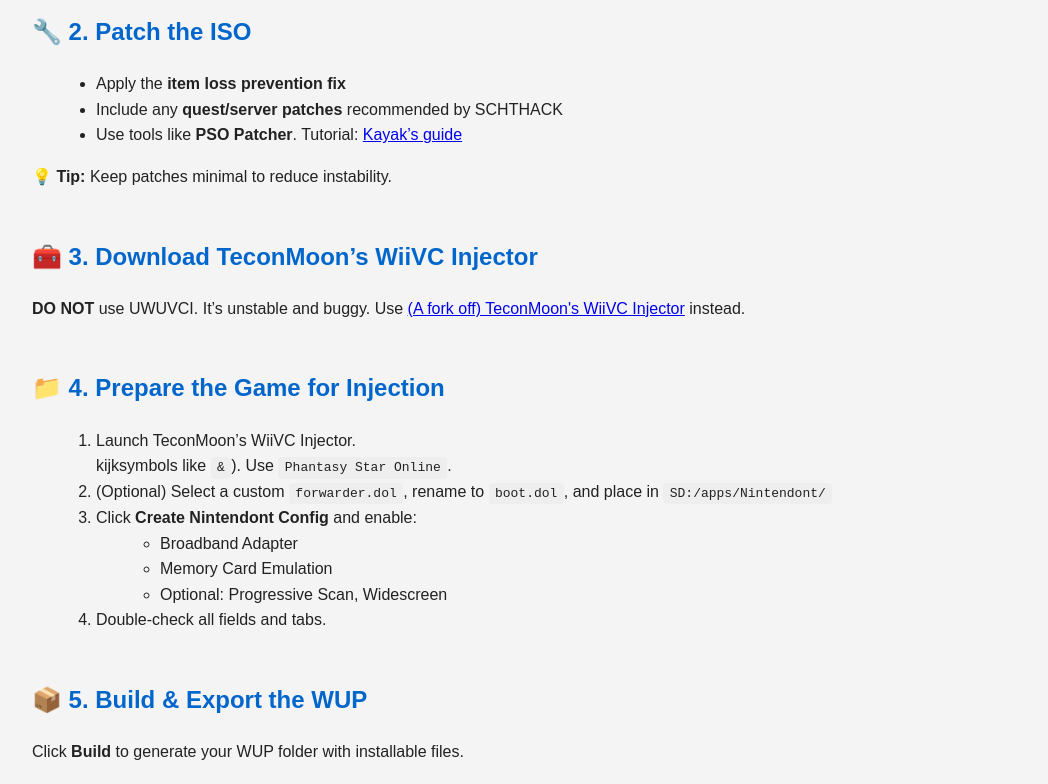
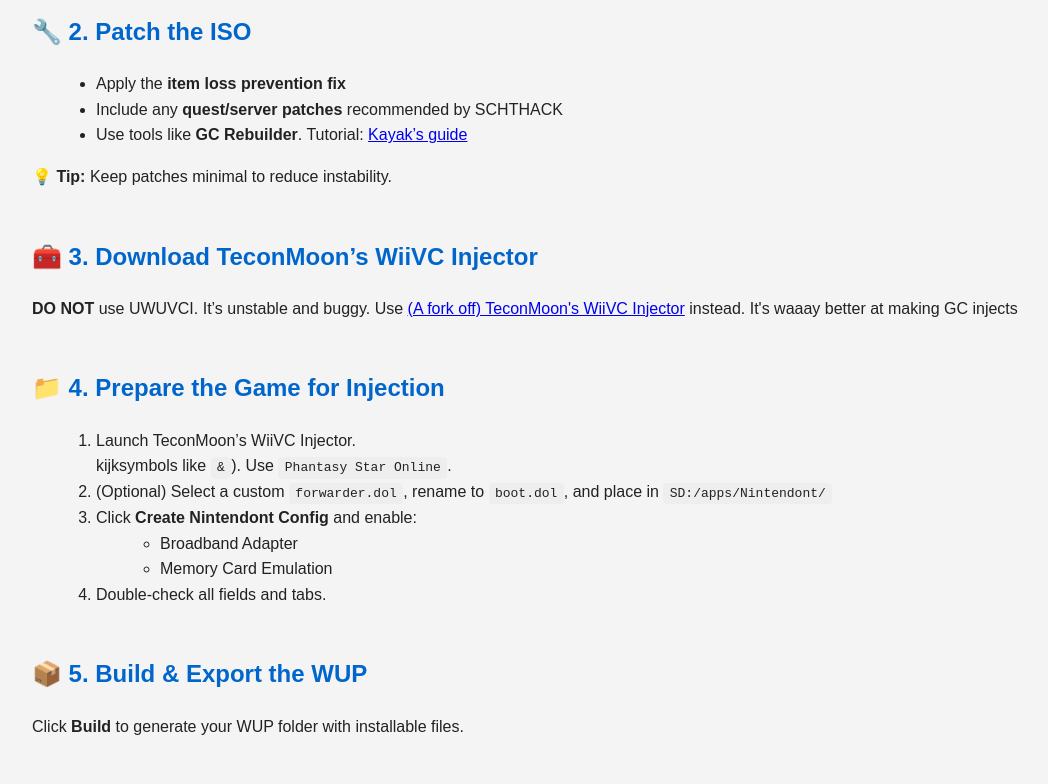
Before and after one commit to ferrannl/pso-wiiu-guide, a plain HTML site: page index.html in a window 1280 px wide. Shown: the part 720-1504 px from the top of the page, without its empty margins (0-1048 px from the left). Drawn offline with Linux system fonts and the light colour scheme.

Commit message:
Update index.html

```diff
--- a/index.html
+++ b/index.html
@@ -64,14 +64,14 @@
     <ul>
       <li>Apply the <strong>item loss prevention fix</strong></li>
       <li>Include any <strong>quest/server patches</strong> recommended by SCHTHACK</li>
-      <li>Use tools like <strong>PSO Patcher</strong>. Tutorial: <a href="https://youtu.be/mxBKLNnb3-c" target="_blank">Kayak’s guide</a></li>
+      <li>Use tools like <strong>GC Rebuilder</strong>. Tutorial: <a href="https://youtu.be/mxBKLNnb3-c" target="_blank">Kayak’s guide</a></li>
     </ul>
     <p><strong>💡 Tip:</strong> Keep patches minimal to reduce instability.</p>
   </div>
 
   <div class="section">
     <h2>🧰 3. Download TeconMoon’s WiiVC Injector</h2>
-    <p><strong>DO NOT</strong> use UWUVCI. It’s unstable and buggy. Use <a href="https://github.com/piratesephiroth/TeconmoonWiiVCInjector" target="_blank">(A fork off) TeconMoon's WiiVC Injector</a> instead.</p>
+    <p><strong>DO NOT</strong> use UWUVCI. It’s unstable and buggy. Use <a href="https://github.com/piratesephiroth/TeconmoonWiiVCInjector" target="_blank">(A fork off) TeconMoon's WiiVC Injector</a> instead. It's waaay better at making GC injects</p>
   </div>
 
   <div class="section">
@@ -84,7 +84,6 @@
         <ul>
           <li>Broadband Adapter</li>
           <li>Memory Card Emulation</li>
-          <li>Optional: Progressive Scan, Widescreen</li>
         </ul>
       </li>
       <li>Double-check all fields and tabs.</li>
```
